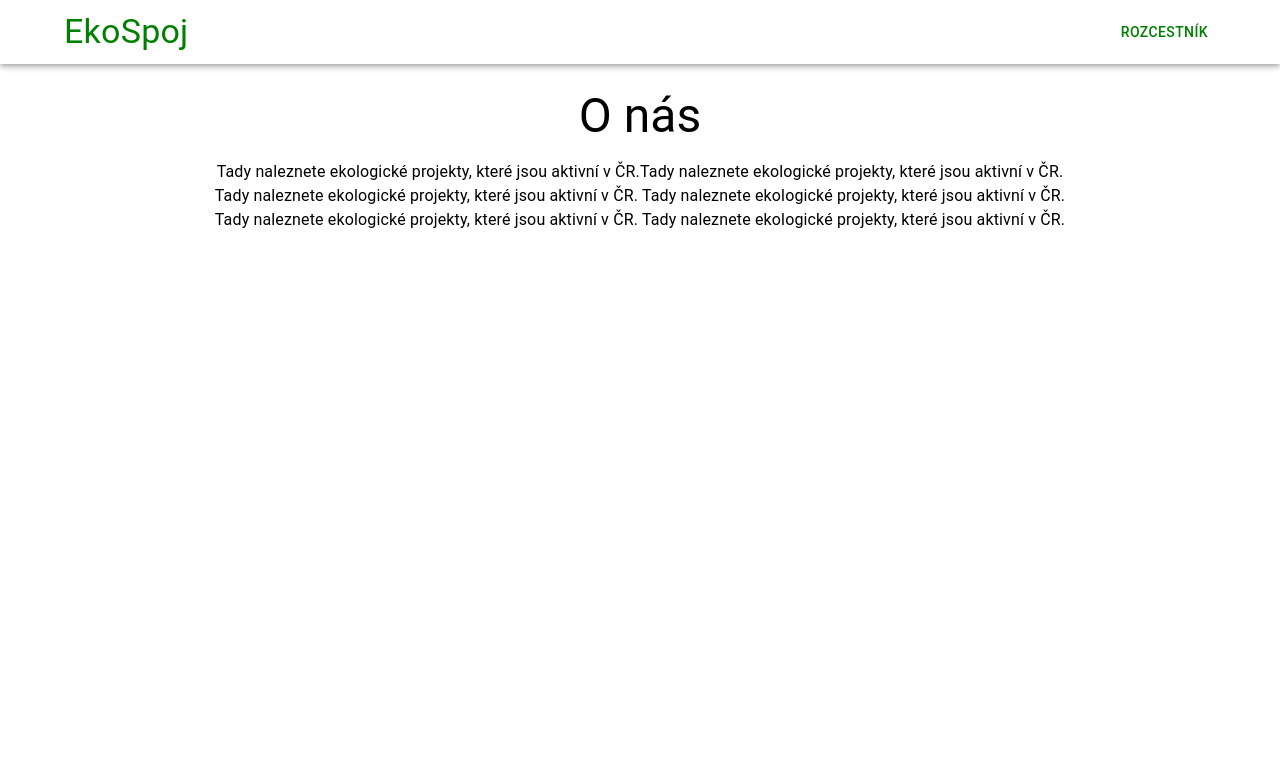
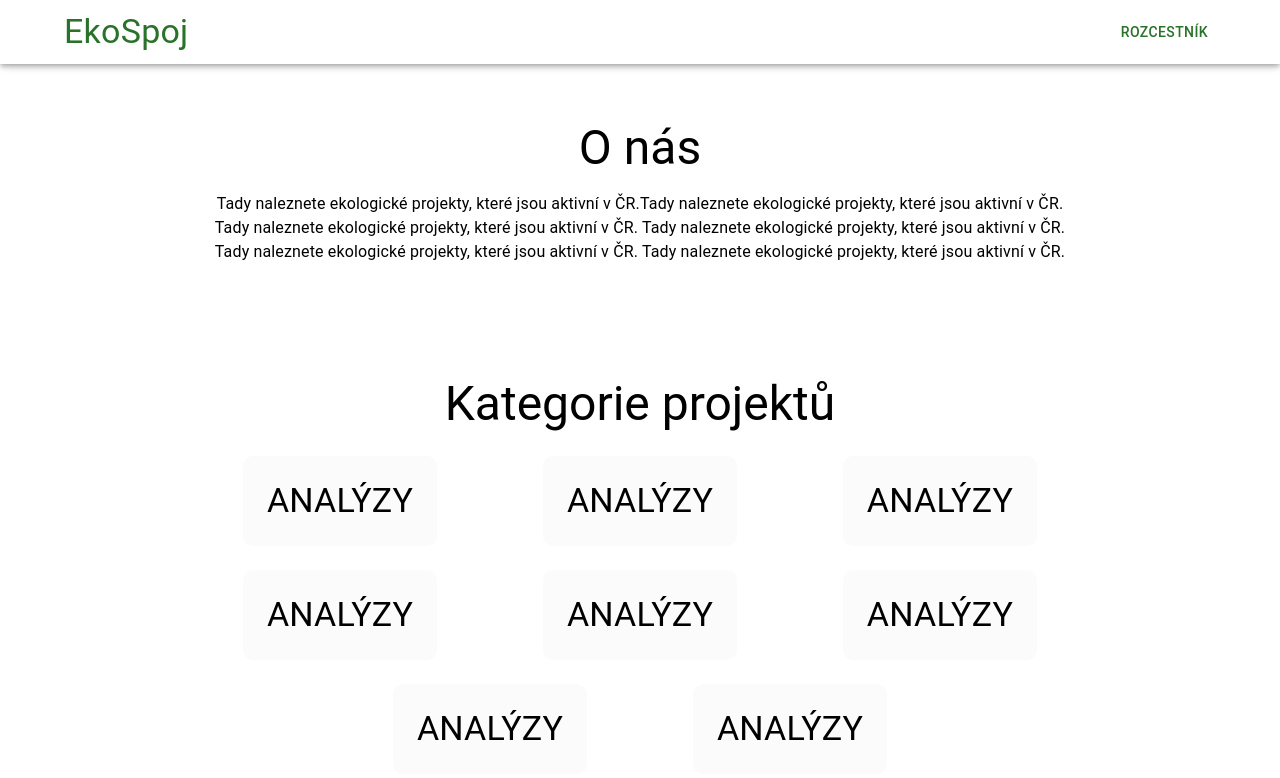
Before and after one commit to Sselion/EkoSpoj, a React (Vite) app in the folder frontend/: page / in a window 1280 px wide. Shown: the top 778 px of the page. Built offline with nearby package versions, Linux system fonts and the light colour scheme.

Commit message:
add Categories for projects

```diff
--- a/frontend/src/App.tsx
+++ b/frontend/src/App.tsx
@@ -1,11 +1,11 @@
 import React from "react";
 import {BrowserRouter as Router, Route, Routes} from 'react-router-dom';
 import MainPage from "./components/MainPage";
+import "./styles.css"
 
 
 function App() {
     return (
-
         <Router>
             <Routes>
                 <Route path="/" element={<MainPage/>}/>
--- /dev/null
+++ b/frontend/src/components/Categories.tsx
@@ -0,0 +1,46 @@
+import React from "react";
+import {Typography} from "@mui/material";
+import Box from "@mui/material/Box";
+import Grid from '@mui/material/Grid';
+import CategoryCard from "./CategoryCard";
+
+function Categories() {
+    return (
+        <Box display="flex" sx={{p: 3, textAlign: "center", maxWidth: "900px", margin: '0 auto', mt: 8}}>
+            <Grid container justifyContent="center" alignItems="center">
+                <Grid item xs={12}>
+                    <Typography variant="h3" sx={{mb: 3}}>
+                        Kategorie projektů
+                    </Typography>
+                </Grid>
+                {/*Karty*/}
+                <Grid item xs={12} sm={6} md={4} justifyContent="center" alignItems="center" sx={{display: "flex"}}>
+                    <CategoryCard/>
+                </Grid>
+                <Grid item xs={12} sm={6} md={4} justifyContent="center" alignItems="center" sx={{display: "flex"}}>
+                    <CategoryCard/>
+                </Grid>
+                <Grid item xs={12} sm={6} md={4} justifyContent="center" alignItems="center" sx={{display: "flex"}}>
+                    <CategoryCard/>
+                </Grid>
+                <Grid item xs={12} sm={6} md={4} justifyContent="center" alignItems="center" sx={{display: "flex"}}>
+                    <CategoryCard/>
+                </Grid>
+                <Grid item xs={12} sm={6} md={4} justifyContent="center" alignItems="center" sx={{display: "flex"}}>
+                    <CategoryCard/>
+                </Grid>
+                <Grid item xs={12} sm={6} md={4} justifyContent="center" alignItems="center" sx={{display: "flex"}}>
+                    <CategoryCard/>
+                </Grid>
+                <Grid item xs={12} sm={6} md={4} justifyContent="center" alignItems="center" sx={{display: "flex"}}>
+                    <CategoryCard/>
+                </Grid>
+                <Grid item xs={12} sm={6} md={4} justifyContent="center" alignItems="center" sx={{display: "flex"}}>
+                    <CategoryCard/>
+                </Grid>
+            </Grid>
+        </Box>
+    )
+}
+
+export default Categories;
--- a/frontend/src/components/CategoryCard.tsx
+++ b/frontend/src/components/CategoryCard.tsx
@@ -1,10 +1,26 @@
 import React from "react";
+import Button from '@mui/material/Button';
+import Typography from '@mui/material/Typography';
+import {Toolbar} from "@mui/material";
 
 function CategoryCard() {
-    return(
-        <div>
-
-        </div>
+    return (
+        <Toolbar>
+            <Button sx={{
+                color: "#297229",
+                backgroundColor: "#FBFBFB",
+                p: 3,
+                mb: 3,
+                borderRadius: "10px",
+                "&:hover": {
+                    backgroundColor: "#e8ffe8"
+                }
+            }}>
+                <Typography variant="h4" sx={{color: "black", textAlign: 'center'}}>
+                    Analýzy
+                </Typography>
+            </Button>
+        </Toolbar>
     )
 }
 
--- a/frontend/src/components/Header.tsx
+++ b/frontend/src/components/Heading.tsx
@@ -2,9 +2,9 @@ import React from "react";
 import Box from "@mui/material/Box";
 import {Typography} from "@mui/material";
 
-function Header() {
+function Heading() {
     return (
-        <Box sx={{p: 3, textAlign: "center", maxWidth: "70%", margin: '0 auto', mt: 8}}>
+        <Box sx={{p: 3, textAlign: "center", maxWidth: "70%", margin: '0 auto', mt: 12}}>
             <Typography variant="h3" sx={{mb: 2}}>
                 O nás
             </Typography>
@@ -18,4 +18,4 @@ function Header() {
     )
 }
 
-export default Header;
+export default Heading;
--- a/frontend/src/components/MainPage.tsx
+++ b/frontend/src/components/MainPage.tsx
@@ -1,7 +1,7 @@
 import React from "react";
 import NavBar from "./NavBar";
-import Header from "./Header";
-import Box from "@mui/material/Box";
+import Heading from "./Heading";
+import Categories from "./Categories";
 
 
 
@@ -9,7 +9,8 @@ function MainPage() {
     return(
         <>
             <NavBar/>
-            <Header />
+            <Heading />
+            <Categories />
         </>
 
     )
--- a/frontend/src/components/NavBar.tsx
+++ b/frontend/src/components/NavBar.tsx
@@ -7,10 +7,17 @@ function NavBar() {
         <AppBar sx={{backgroundColor: "white"}}>
             <Box ml={5} mr={5}>
                 <Toolbar>
-                    <Typography variant="h4" sx={{flexGrow: 1, color: "green"}}>
+                    <Typography variant="h4" sx={{flexGrow: 1, color: "#297229"}}>
                         EkoSpoj
                     </Typography>
-                    <Button color="inherit" sx={{color: "green"}}>Rozcestník</Button>
+                    <Button
+                        sx={{
+                            color: "#297229",
+                            "&:hover": {
+                                backgroundColor: "#e8ffe8"
+                            }
+                        }}
+                    >Rozcestník</Button>
                 </Toolbar>
             </Box>
         </AppBar>
```
Also changed, not shown: frontend/src/components/SubHeader.tsx (deleted, +0 -11 lines), frontend/src/styles.css (added), 1 other file (tests, documents, lock files or other folders).
